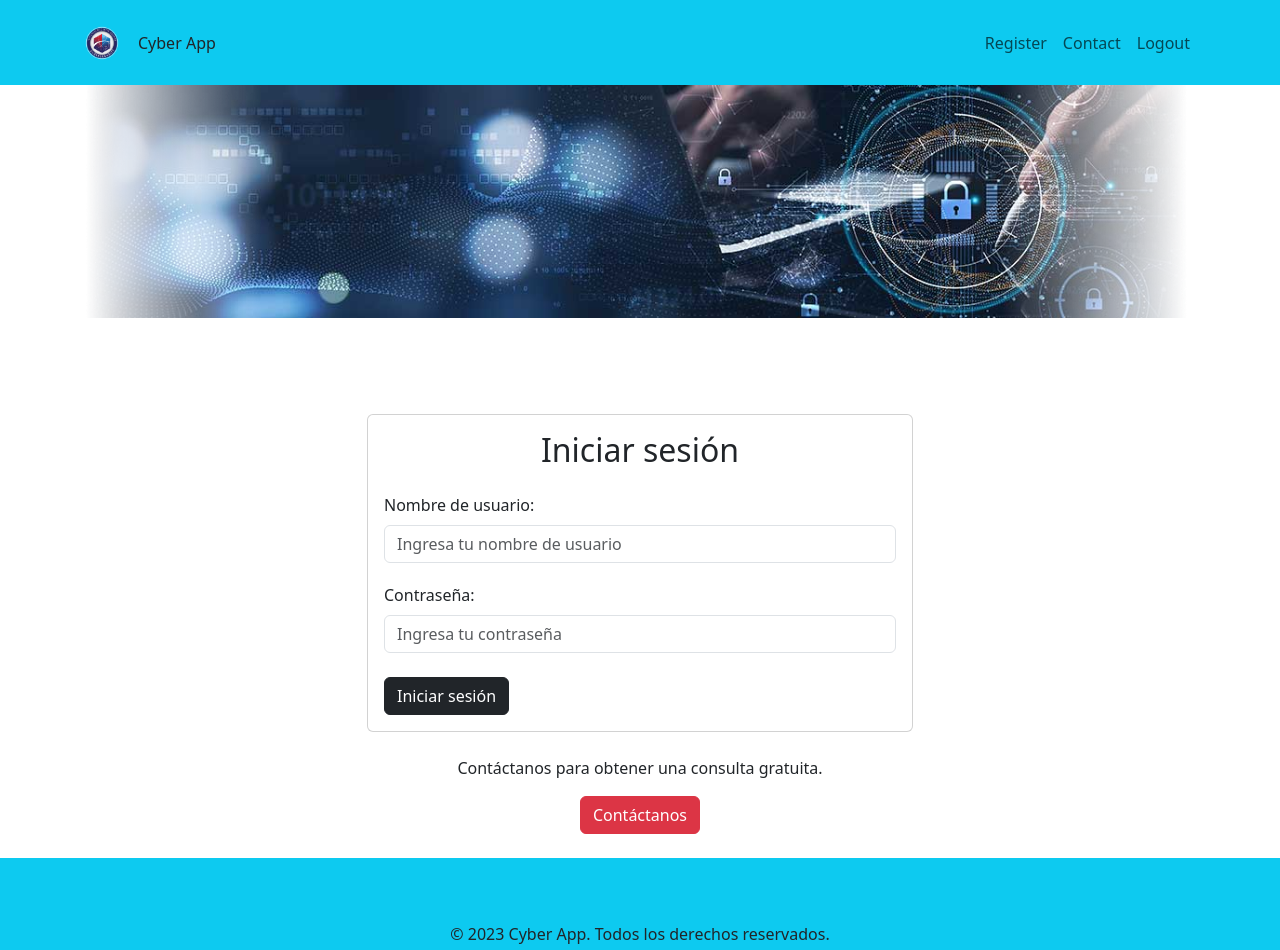
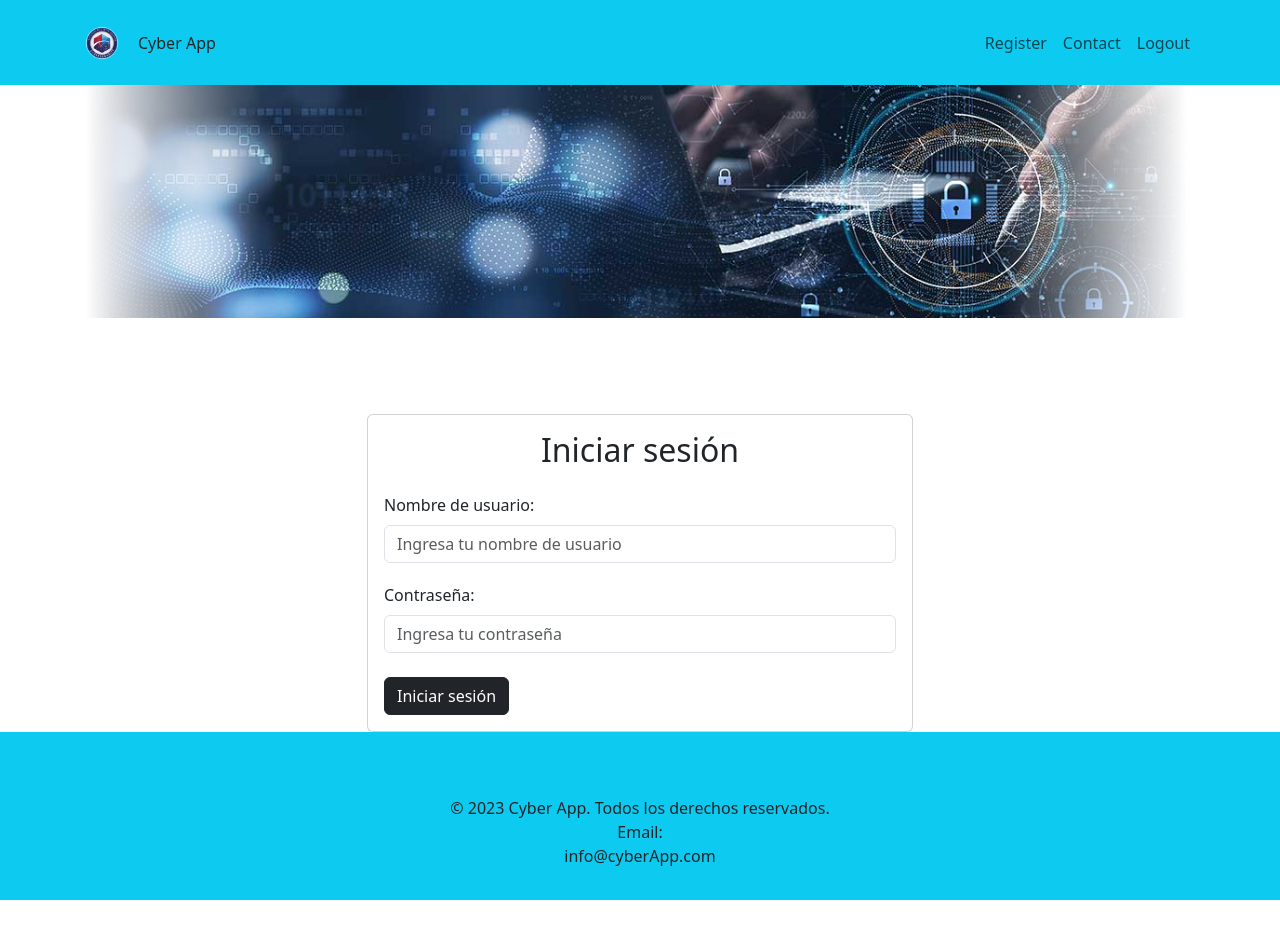
Before and after one commit to lucymutua/cybersecurity, a React (Create React App) app in the folder frontend/: page / in a window 1280 px wide. Shown: the top 950 px of the page. After the commit the page ends 900 px from the top, so only its background shows below. Built offline with nearby package versions, Linux system fonts and the light colour scheme.

Commit message:
header login

```diff
--- a/frontend/src/components/header/Header.jsx
+++ b/frontend/src/components/header/Header.jsx
@@ -35,11 +35,11 @@ const Header = () => {
             <a href="/user" className="login-button nav-link">
               Register
             </a>
-            <a href="/form" className="login-button nav-link">
+            <a href="/form" className="contact-button nav-link">
               Contact
             </a>
             {/* Botón de cierre de sesión con el manejador de eventos */}
-            <a href="/" className="login-button nav-link" onClick={handleLogout}>
+            <a href="/" className="logout-button nav-link" onClick={handleLogout}>
               Logout
             </a>
           </Nav>
--- a/frontend/src/pages/Login.jsx
+++ b/frontend/src/pages/Login.jsx
@@ -98,14 +98,6 @@ function Login() {
             </Card>
           </Col>
         </Row>
-        <section className="cta text-center my-4">
-          <p>
-            Contáctanos para obtener una consulta gratuita.
-          </p>
-          <a href="/form" className="nav-link" style={{ marginTop: '10px' }}>
-            <Button className="cta-button btn-danger">Contáctanos</Button>
-          </a>
-        </section>
       </Container>
     </>
   );
```
